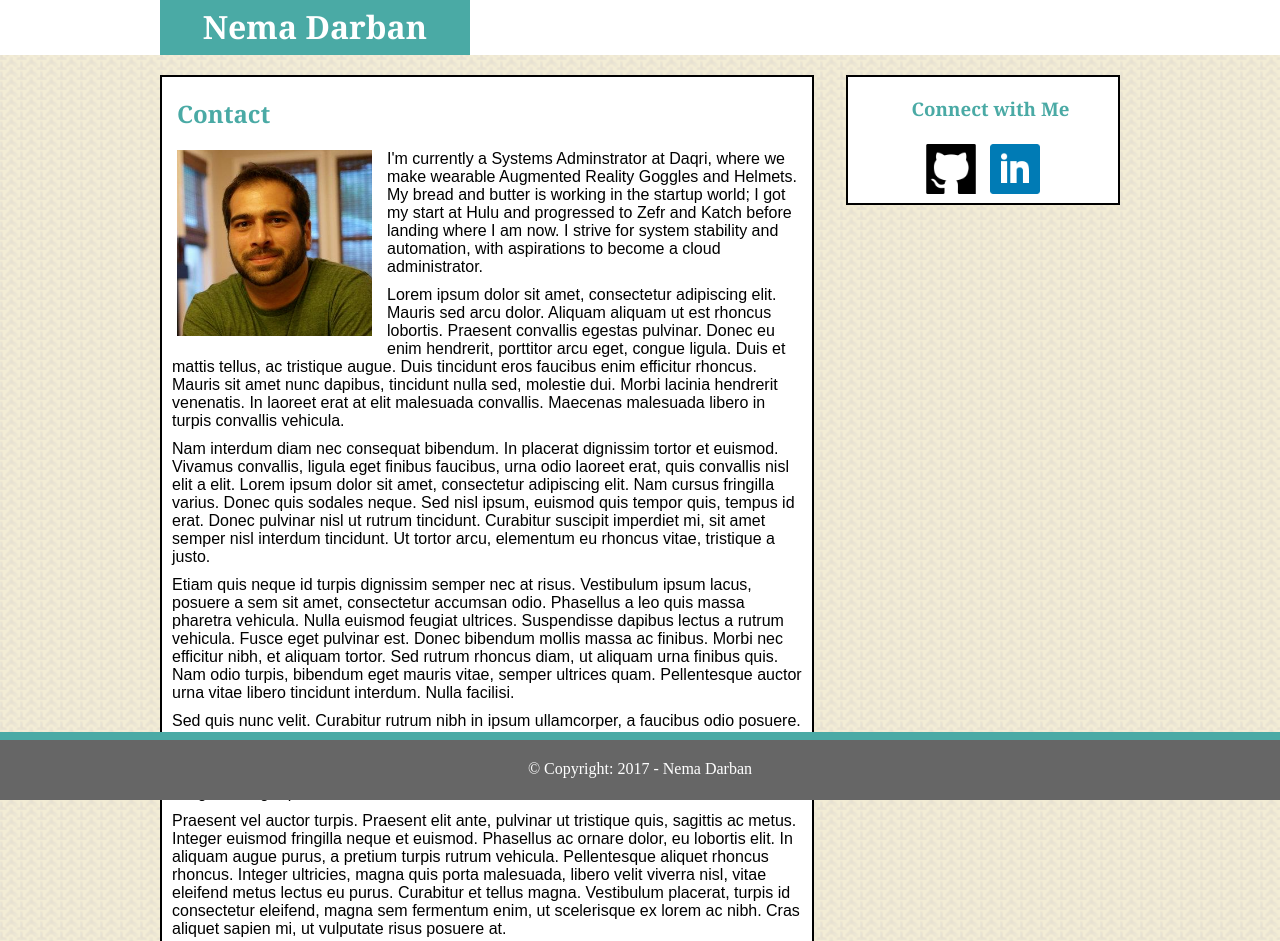
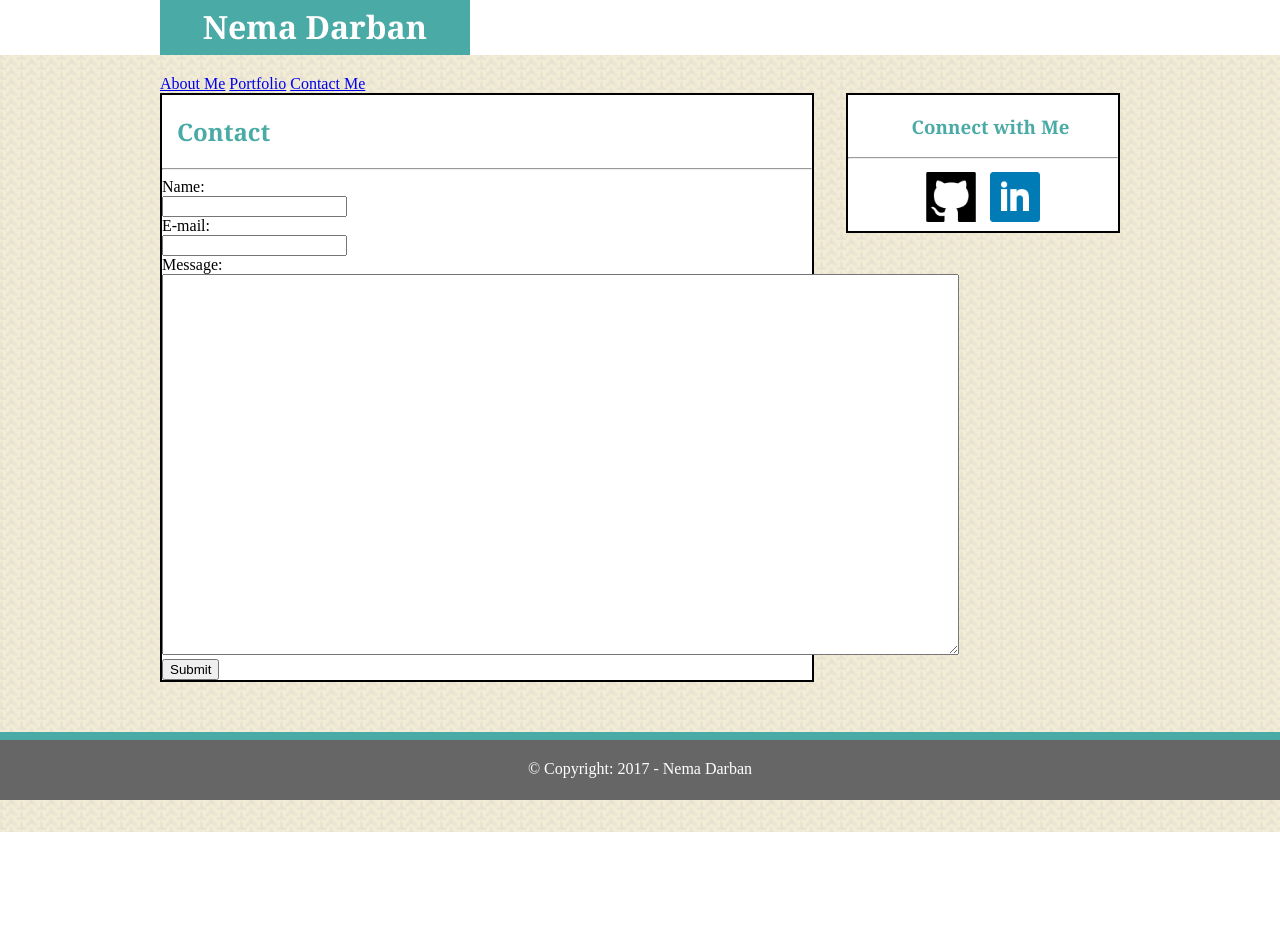
Before and after one commit to kneemaa/Basic-Portfolio, a plain HTML site: page contact.html in a window 1280 px wide. Shown: the top 941 px of the page. After the commit the page ends 832 px from the top, so only its background shows below. Drawn offline with Linux system fonts and the light colour scheme.

Commit message:
Added Form - Added contact form and navigation links to navigation bar

```diff
--- a/contact.html
+++ b/contact.html
@@ -6,25 +6,28 @@
 <body>
 	<div class="white-ribbon"></div>
 	<div class="all-content">
+		<div class="nav-links">
+			<a class="navigation" href="./index.html">About Me</a>
+			<a class="navigation" href="./portfolio.html">Portfolio</a>
+			<a class="navigation" href="./contact.html">Contact Me</a>
+		</div>
 		<h1 class="my-name">Nema Darban</h1>
 		<div class="contact">
 			<h2>Contact</h2>
-			<img class="nema-img" src="assets/images/nema.png" alt="nema darban">
-			<p class="about">I'm currently a Systems Adminstrator at Daqri, where we make wearable Augmented Reality Goggles and Helmets. My bread and butter is working in the startup world; I got my start at Hulu and progressed to Zefr and Katch before landing where I am now. I strive for system stability and automation, with aspirations to become a cloud administrator.</p>
-
-			<p>Lorem ipsum dolor sit amet, consectetur adipiscing elit. Mauris sed arcu dolor. Aliquam aliquam ut est rhoncus lobortis. Praesent convallis egestas pulvinar. Donec eu enim hendrerit, porttitor arcu eget, congue ligula. Duis et mattis tellus, ac tristique augue. Duis tincidunt eros faucibus enim efficitur rhoncus. Mauris sit amet nunc dapibus, tincidunt nulla sed, molestie dui. Morbi lacinia hendrerit venenatis. In laoreet erat at elit malesuada convallis. Maecenas malesuada libero in turpis convallis vehicula.</p>
-
-			<p>Nam interdum diam nec consequat bibendum. In placerat dignissim tortor et euismod. Vivamus convallis, ligula eget finibus faucibus, urna odio laoreet erat, quis convallis nisl elit a elit. Lorem ipsum dolor sit amet, consectetur adipiscing elit. Nam cursus fringilla varius. Donec quis sodales neque. Sed nisl ipsum, euismod quis tempor quis, tempus id erat. Donec pulvinar nisl ut rutrum tincidunt. Curabitur suscipit imperdiet mi, sit amet semper nisl interdum tincidunt. Ut tortor arcu, elementum eu rhoncus vitae, tristique a justo.</p>
-
-			<p>Etiam quis neque id turpis dignissim semper nec at risus. Vestibulum ipsum lacus, posuere a sem sit amet, consectetur accumsan odio. Phasellus a leo quis massa pharetra vehicula. Nulla euismod feugiat ultrices. Suspendisse dapibus lectus a rutrum vehicula. Fusce eget pulvinar est. Donec bibendum mollis massa ac finibus. Morbi nec efficitur nibh, et aliquam tortor. Sed rutrum rhoncus diam, ut aliquam urna finibus quis. Nam odio turpis, bibendum eget mauris vitae, semper ultrices quam. Pellentesque auctor urna vitae libero tincidunt interdum. Nulla facilisi.</p>
-
-			<p>Sed quis nunc velit. Curabitur rutrum nibh in ipsum ullamcorper, a faucibus odio posuere. Vivamus placerat interdum pellentesque. Vestibulum at arcu nec nulla aliquet luctus. Morbi pretium fringilla dui, vulputate fermentum quam aliquet non. Duis sed leo vulputate, volutpat lorem sed, tristique metus. Morbi tincidunt ligula sit amet malesuada congue. Integer pharetra mauris a metus finibus fermentum.</p>
-
-			<p>Praesent vel auctor turpis. Praesent elit ante, pulvinar ut tristique quis, sagittis ac metus. Integer euismod fringilla neque et euismod. Phasellus ac ornare dolor, eu lobortis elit. In aliquam augue purus, a pretium turpis rutrum vehicula. Pellentesque aliquet rhoncus rhoncus. Integer ultricies, magna quis porta malesuada, libero velit viverra nisl, vitae eleifend metus lectus eu purus. Curabitur et tellus magna. Vestibulum placerat, turpis id consectetur eleifend, magna sem fermentum enim, ut scelerisque ex lorem ac nibh. Cras aliquet sapien mi, ut vulputate risus posuere at.</p>
-
+			<hr></hr>
+			<form class="contact-form" action="mailto:nema.darban@gmail.com" method="post" enctype="text/plain">
+				Name: <br>
+				<input class="name-field" type="text" name="name"></input><br>
+				E-mail: <br>
+				<input class="email-field" type="text" name="mail"></input><br>
+				Message: <br>
+				<textarea class="message-field" type="text" name="message" rows="25" cols="97"></textarea><br>
+				<input class="submit-buton" type="submit" value="Submit">
+			</form>
 		</div>
 		<div class="connect">
 			<h3>Connect with Me</h3>
+			<hr></hr>
 			<a target="_blank" href="https://github.com/smalldoorman"><img class="icon" src="assets/images/github.png" alt="github"></a>
 			<a target="_blank" href="https://www.linkedin.com/in/nemadarban/"><img class="icon" src="assets/images/linkedin.png" alt="linkedin"></a>
 		</div>
```
